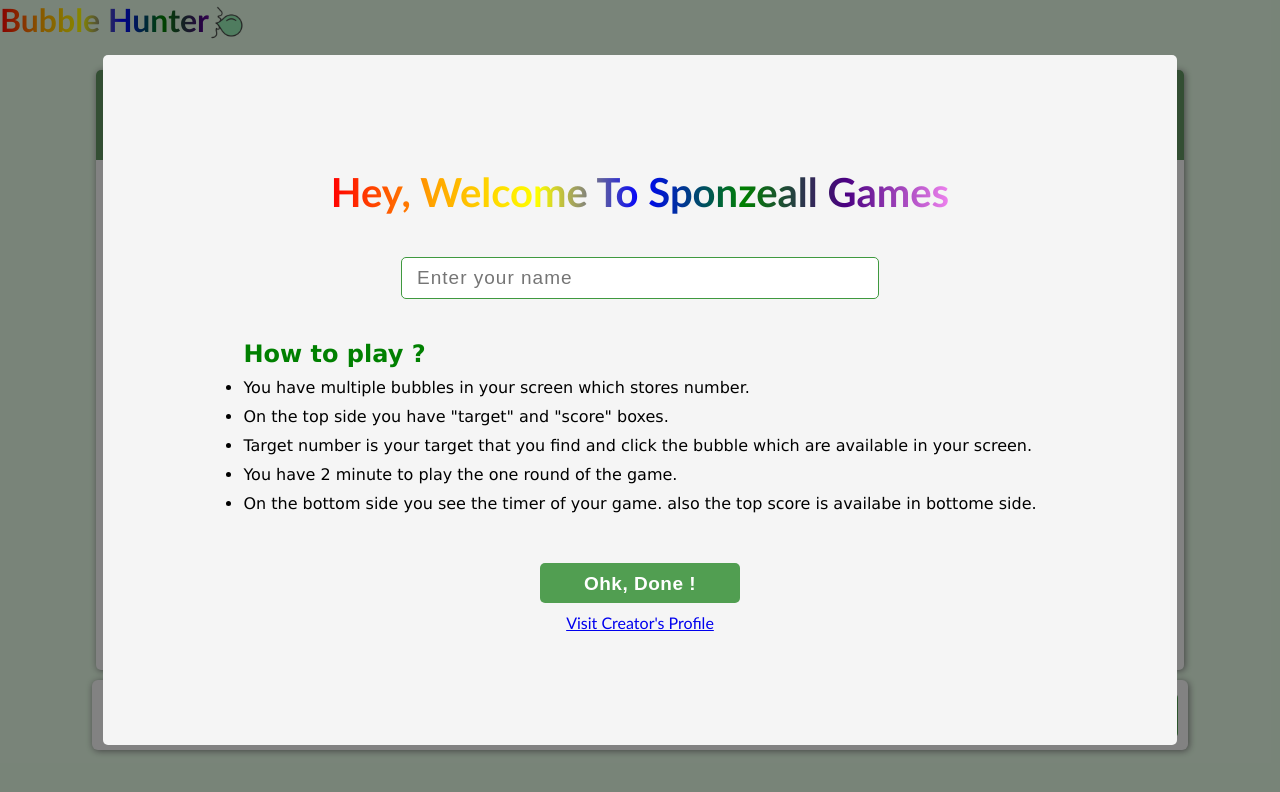
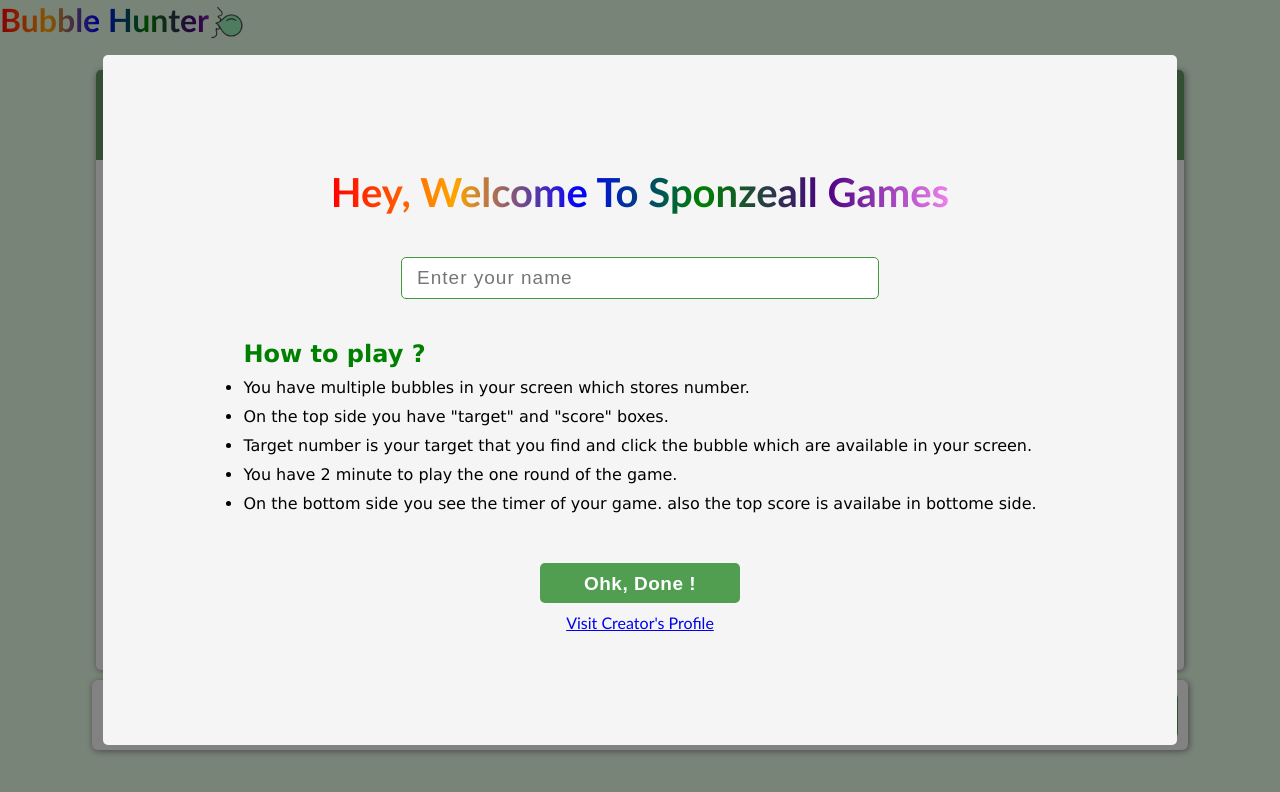
Before and after one commit to NIRMAL-PRAJAPATI/bubble-hunter, a plain HTML site: page index.html in a window 1280 px wide. Drawn offline with Linux system fonts and the light colour scheme.

Commit message:
Update style.css

```diff
--- a/style.css
+++ b/style.css
@@ -10,7 +10,7 @@ html, body{
 }
 
 .colorname {
-    background-image: linear-gradient(to left, violet, indigo, green, blue, yellow, orange, red);
+    background-image: linear-gradient(to left, violet, indigo, green, blue, orange, red);
         -webkit-background-clip: text;
         -moz-background-clip: text;
         background-clip: text;
```
